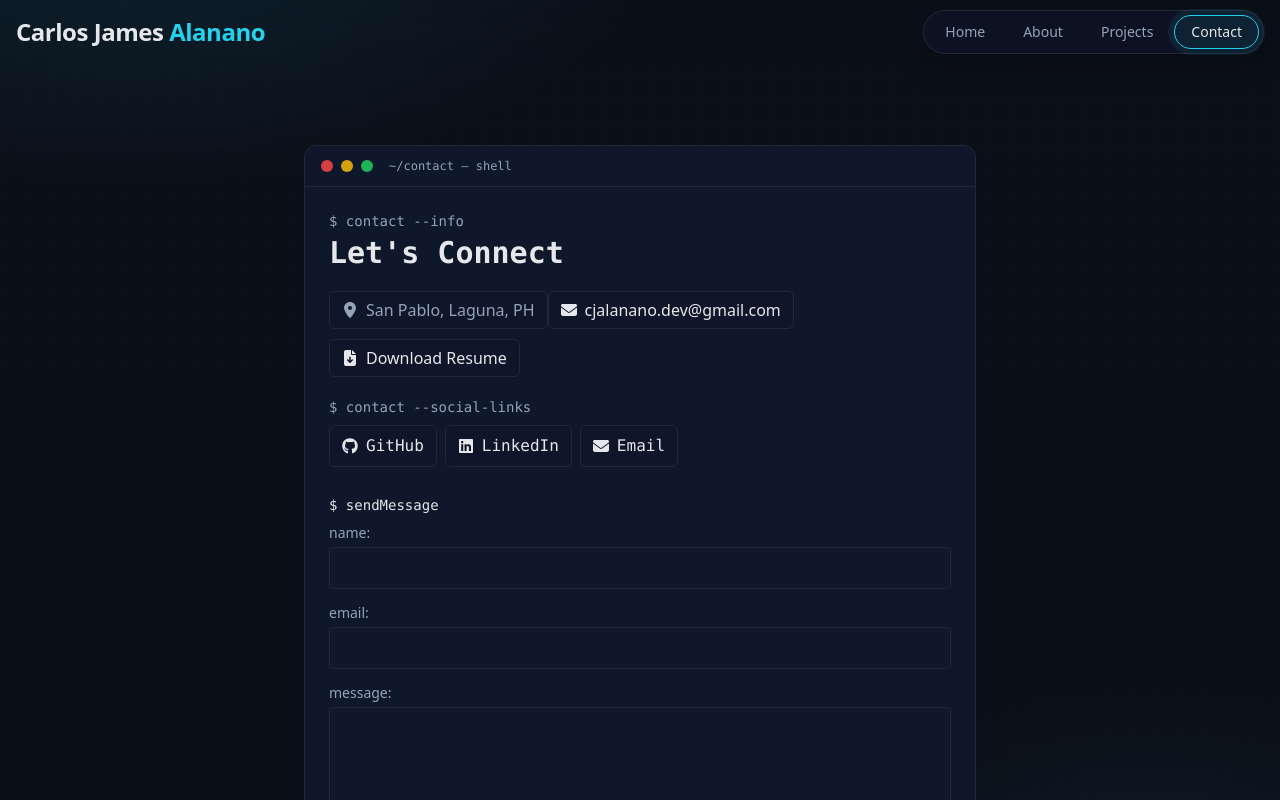
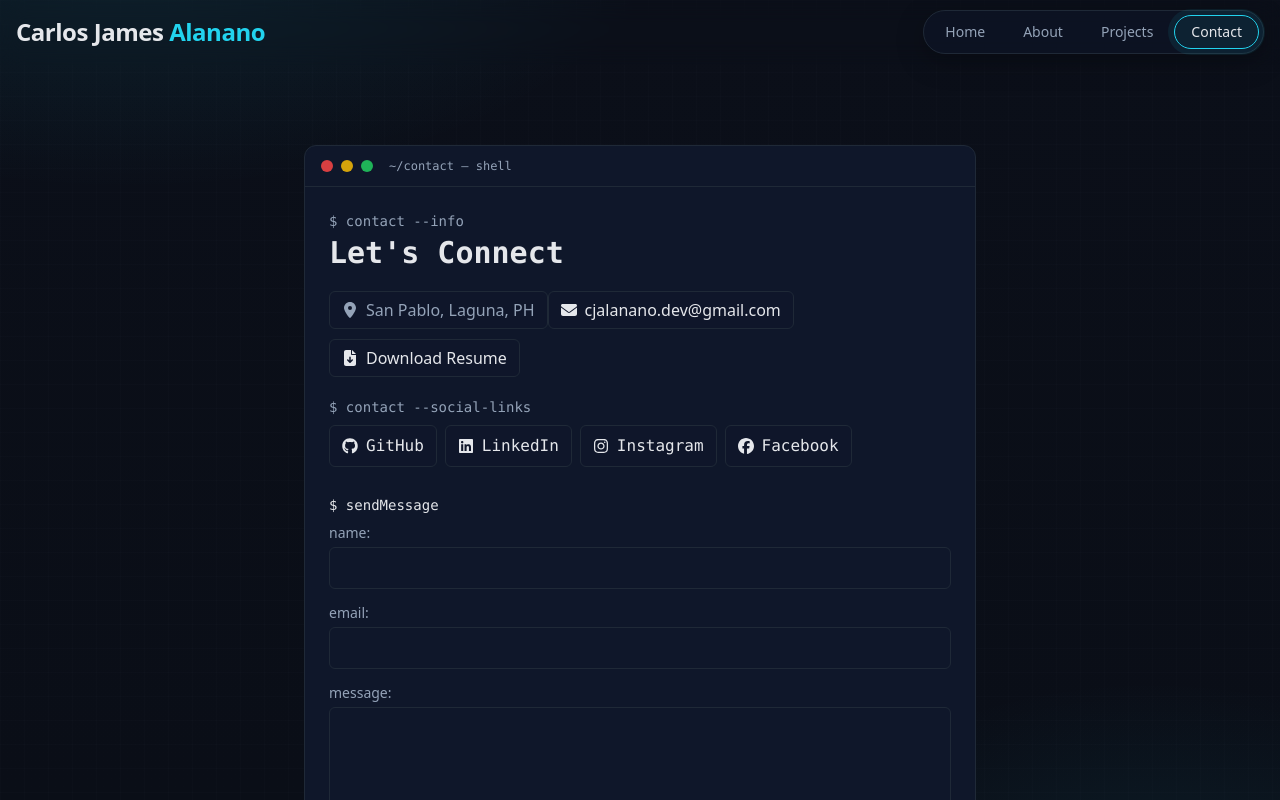
Before and after one commit to cjalanano-dev/portfolio, a React (Vite) app: page /contact in a window 1280 px wide. Shown: the top 800 px of the page. Built offline with nearby package versions, Linux system fonts and the light colour scheme; a small style sheet from the web is missing.

Commit message:
update social links on contacts

```diff
--- a/src/pages/Contact.jsx
+++ b/src/pages/Contact.jsx
@@ -1,5 +1,5 @@
 import React from "react";
-import { FaGithub, FaLinkedin, FaEnvelope, FaLocationDot, FaFileArrowDown } from "react-icons/fa6";
+import { FaGithub, FaLinkedin, FaEnvelope, FaLocationDot, FaFileArrowDown, FaInstagram, FaFacebook } from "react-icons/fa6";
 
 const mono = {
     fontFamily: 'ui-monospace, SFMono-Regular, Menlo, Monaco, Consolas, "Liberation Mono", monospace'
@@ -9,7 +9,9 @@ const Contact = () => {
     const email = "cjalanano.dev@gmail.com";
     const github = "https://github.com/cjalanano-dev";
     const linkedin = "https://linkedin.com/in/cjalanano-dev";
-    const resumeHref = "/resume.pdf"; // Replace with your actual resume path in /public
+    const instagram = "https://instagram.com/mrztdsh";
+    const facebook = "https://facebook.com/mrztdsh.dev";
+    const resumeHref = "/";
 
     const onSubmit = (e) => {
         e.preventDefault();
@@ -106,13 +108,26 @@ const Contact = () => {
                                     <FaLinkedin /> <span style={{ ...mono }}>LinkedIn</span>
                                 </a>
                                 <a
-                                    href={`mailto:${email}`}
+                                    href={instagram}
+                                    target="_blank"
+                                    rel="noopener noreferrer"
                                     className="inline-flex items-center gap-2 rounded-md border px-3 py-2"
                                     style={{ background: 'rgba(15,23,42,0.55)', borderColor: 'var(--border)', color: 'var(--text)' }}
                                     onMouseEnter={(e) => (e.currentTarget.style.borderColor = 'var(--accent)')}
                                     onMouseLeave={(e) => (e.currentTarget.style.borderColor = 'var(--border)')}
                                 >
-                                    <FaEnvelope /> <span style={{ ...mono }}>Email</span>
+                                    <FaInstagram /> <span style={{ ...mono }}>Instagram</span>
+                                </a>
+                                <a
+                                    href={facebook}
+                                    target="_blank"
+                                    rel="noopener noreferrer"
+                                    className="inline-flex items-center gap-2 rounded-md border px-3 py-2"
+                                    style={{ background: 'rgba(15,23,42,0.55)', borderColor: 'var(--border)', color: 'var(--text)' }}
+                                    onMouseEnter={(e) => (e.currentTarget.style.borderColor = 'var(--accent)')}
+                                    onMouseLeave={(e) => (e.currentTarget.style.borderColor = 'var(--border)')}
+                                >
+                                    <FaFacebook /> <span style={{ ...mono }}>Facebook</span>
                                 </a>
                             </div>
                         </div>
```
